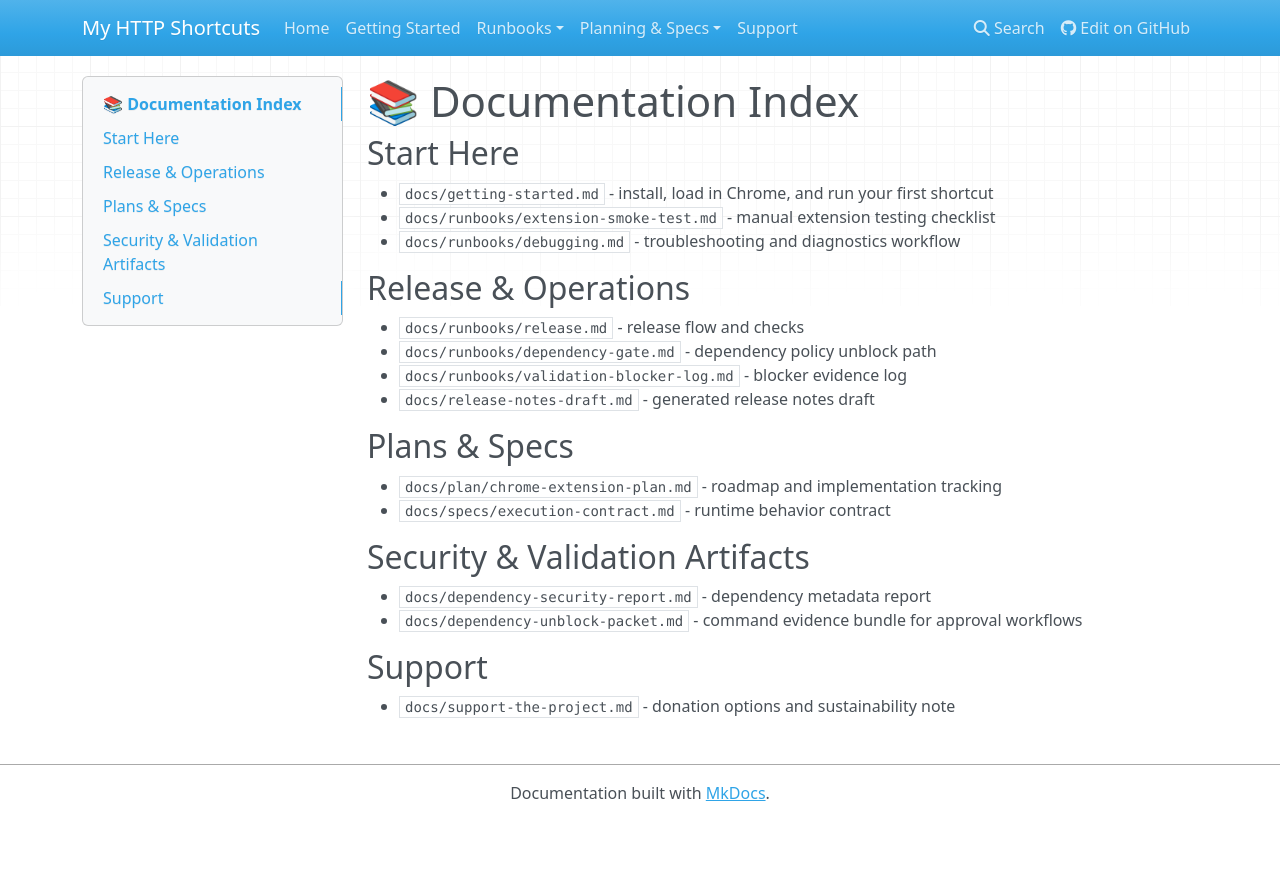
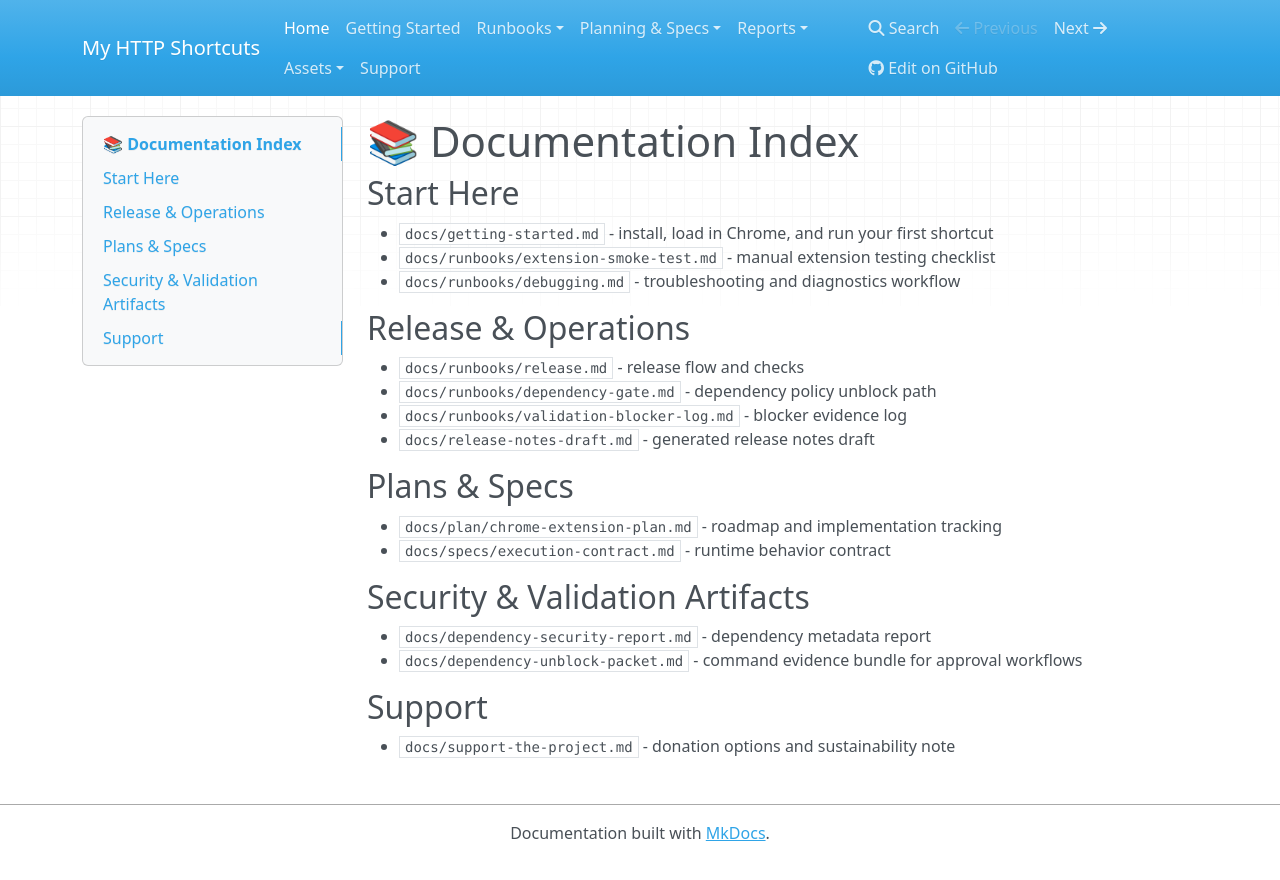
Before and after one commit to dmoliveira/my_http_shortcuts, an MkDocs documentation site: the page built from docs/index.md, in a window 1280 px wide. Shown: the top 880 px of the page. Built offline with MkDocs 1.6.1, drawn with Linux system fonts in a browser that asks for light colours; nearby versions of some CDN libraries; part of the change alters nothing that is shown.

Commit message:
fix(docsops): repair pages nav and wiki bootstrap sync

```diff
--- a/mkdocs.yml
+++ b/mkdocs.yml
@@ -5,15 +5,21 @@ repo_url: https://github.com/dmoliveira/my_http_shortcuts
 theme:
   name: mkdocs
 nav:
-  - Home: docs/index.md
-  - Getting Started: docs/getting-started.md
+  - Home: index.md
+  - Getting Started: getting-started.md
   - Runbooks:
-      - Extension Smoke Test: docs/runbooks/extension-smoke-test.md
-      - Debugging: docs/runbooks/debugging.md
-      - Release: docs/runbooks/release.md
-      - Dependency Gate: docs/runbooks/dependency-gate.md
-      - Validation Blocker Log: docs/runbooks/validation-blocker-log.md
+      - Extension Smoke Test: runbooks/extension-smoke-test.md
+      - Debugging: runbooks/debugging.md
+      - Release: runbooks/release.md
+      - Dependency Gate: runbooks/dependency-gate.md
+      - Validation Blocker Log: runbooks/validation-blocker-log.md
   - Planning & Specs:
-      - Chrome Extension Plan: docs/plan/chrome-extension-plan.md
-      - Execution Contract: docs/specs/execution-contract.md
-  - Support: docs/support-the-project.md
+      - Chrome Extension Plan: plan/chrome-extension-plan.md
+      - Execution Contract: specs/execution-contract.md
+  - Reports:
+      - Release Notes Draft: release-notes-draft.md
+      - Dependency Security Report: dependency-security-report.md
+      - Dependency Unblock Packet: dependency-unblock-packet.md
+  - Assets:
+      - Hero Image Generation: assets/hero-image-generation.md
+  - Support: support-the-project.md
```
Also changed, not shown: 1 other file.
